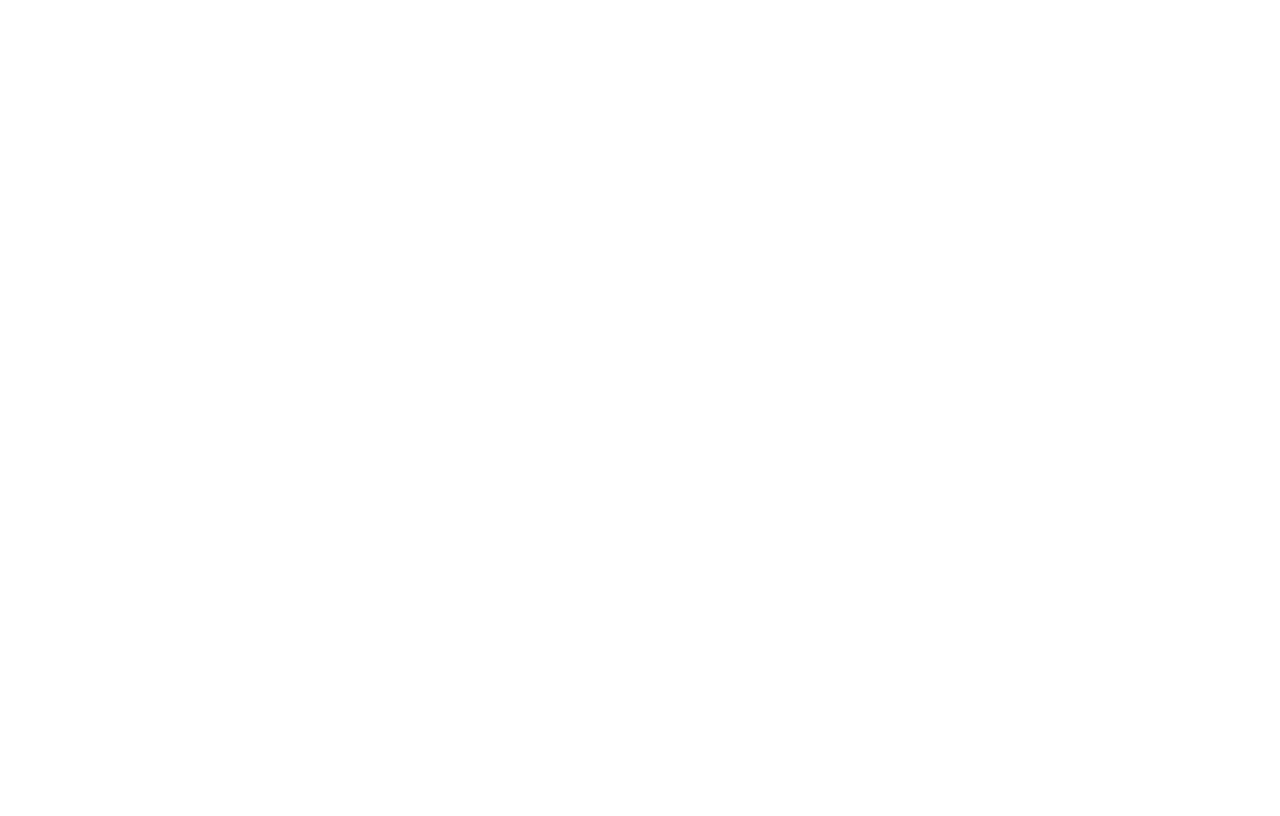
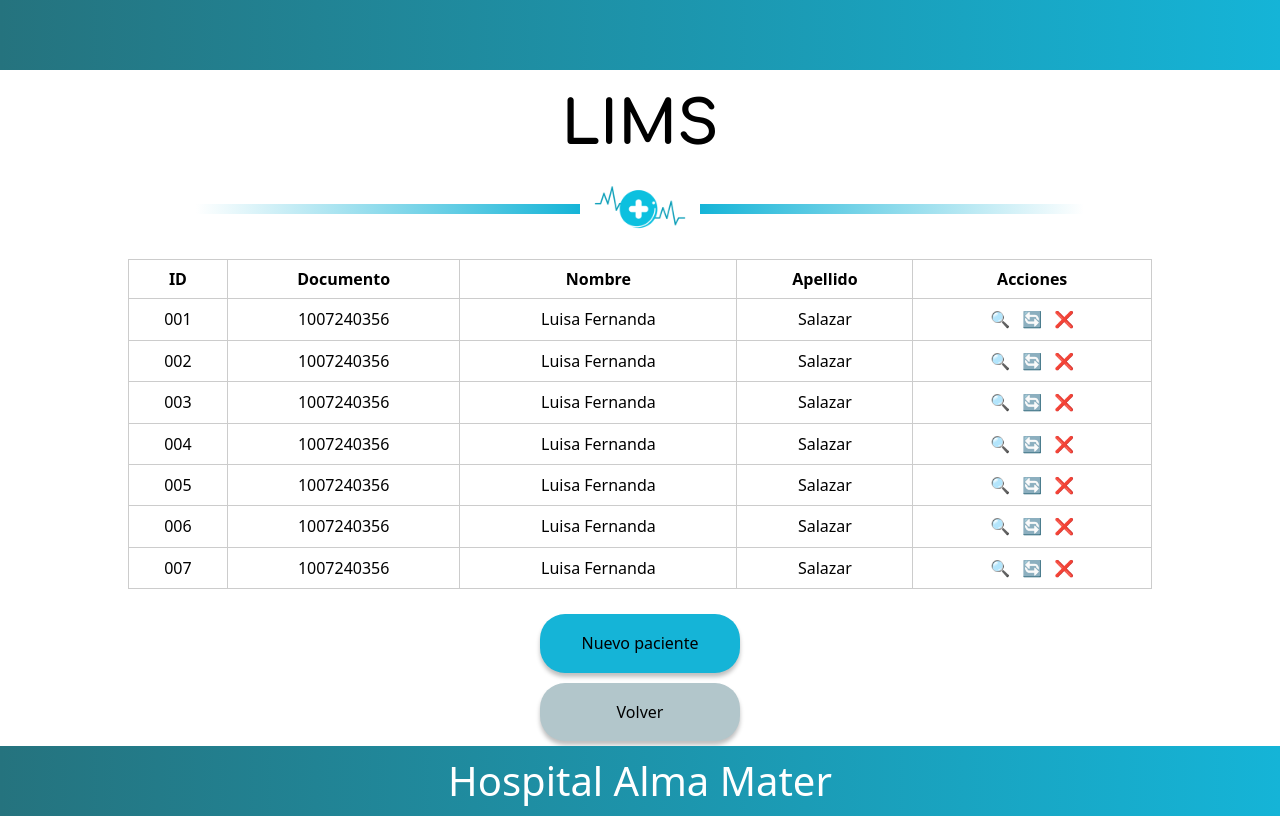
Before and after one commit to imEag/LIS-Web-App, a Vue app in the folder frontend/: page /Consulta in a window 1280 px wide. Before the commit this address had no page. Built offline with nearby package versions, Linux system fonts and the light colour scheme.

Commit message:
PAgina consult

```diff
--- a/frontend/src/router/index.js
+++ b/frontend/src/router/index.js
@@ -2,6 +2,7 @@
 import HomeView from '../views/HomeView.vue'
 import PatientLogin from '@/views/PatientLogin.vue'
 import SpecialistLogin from '@/views/SpecialistLogin.vue'
+import SpecialistConsult from '@/views/SpecialistConsult.vue'
 import SpecialistSelect from '@/views/SpecialistSelect.vue'
 import NewPatient from "@/views/NewPatient.vue";
 
@@ -22,6 +23,11 @@
             path: '/especialista-login',
             name: 'especialista login',
             component: SpecialistLogin
+        },
+        {
+            path: '/Consulta',
+            name: 'Consulta',
+            component: SpecialistConsult
         },
         {
             path: '/especialista-select',
--- /dev/null
+++ b/frontend/src/views/SpecialistConsult.vue
@@ -0,0 +1,95 @@
+<script setup>
+import PageContainer from "@/components/PageContainer.vue";
+import imgSrc from '@/assets/images/image5_SpecialistLogin.png';
+
+// Datos de los pacientes
+const patients = [
+  { id: "001", document: "1007240356", firstName: "Luisa Fernanda", lastName: "Salazar" },
+  { id: "002", document: "1007240356", firstName: "Luisa Fernanda", lastName: "Salazar" },
+  { id: "003", document: "1007240356", firstName: "Luisa Fernanda", lastName: "Salazar" },
+  { id: "004", document: "1007240356", firstName: "Luisa Fernanda", lastName: "Salazar" },
+  { id: "005", document: "1007240356", firstName: "Luisa Fernanda", lastName: "Salazar" },
+  { id: "006", document: "1007240356", firstName: "Luisa Fernanda", lastName: "Salazar" },
+  { id: "007", document: "1007240356", firstName: "Luisa Fernanda", lastName: "Salazar" }
+];
+</script>
+
+<template>
+  <PageContainer>
+    <div class="patient-list">
+      <table>
+        <thead>
+          <tr>
+            <th>ID</th>
+            <th>Documento</th>
+            <th>Nombre</th>
+            <th>Apellido</th>
+            <th>Acciones</th>
+          </tr>
+        </thead>
+        <tbody>
+          <tr v-for="patient in patients" :key="patient.id">
+            <td>{{ patient.id }}</td>
+            <td>{{ patient.document }}</td>
+            <td>{{ patient.firstName }}</td>
+            <td>{{ patient.lastName }}</td>
+            <td>
+              <button class="action-btn view">🔍</button>
+              <button class="action-btn update">🔄</button>
+              <button class="action-btn delete">❌</button>
+            </td>
+          </tr>
+        </tbody>
+      </table>
+      <router-link to="/nuevo-paciente">
+        <button class="btn btn-primary">Nuevo paciente</button>
+      </router-link>
+      <router-link to="/">
+        <button class="btn btn-secondary">Volver</button>
+      </router-link>
+    </div>
+  </PageContainer>
+</template>
+
+<style scoped>
+.patient-list {
+  display: flex;
+  flex-direction: column;
+  align-items: center;
+}
+
+table {
+  width: 80%;
+  border-collapse: collapse;
+  margin-bottom: 20px;
+}
+
+th, td {
+  border: 1px solid #ccc;
+  padding: 10px;
+  text-align: center;
+}
+
+.action-btn {
+  background: none;
+  border: none;
+  cursor: pointer;
+}
+
+.action-btn.view:hover {
+  color: blue;
+}
+
+.action-btn.update:hover {
+  color: green;
+}
+
+.action-btn.delete:hover {
+  color: red;
+}
+
+.btn {
+  width: 200px;
+  margin: 5px;
+}
+</style>
```
